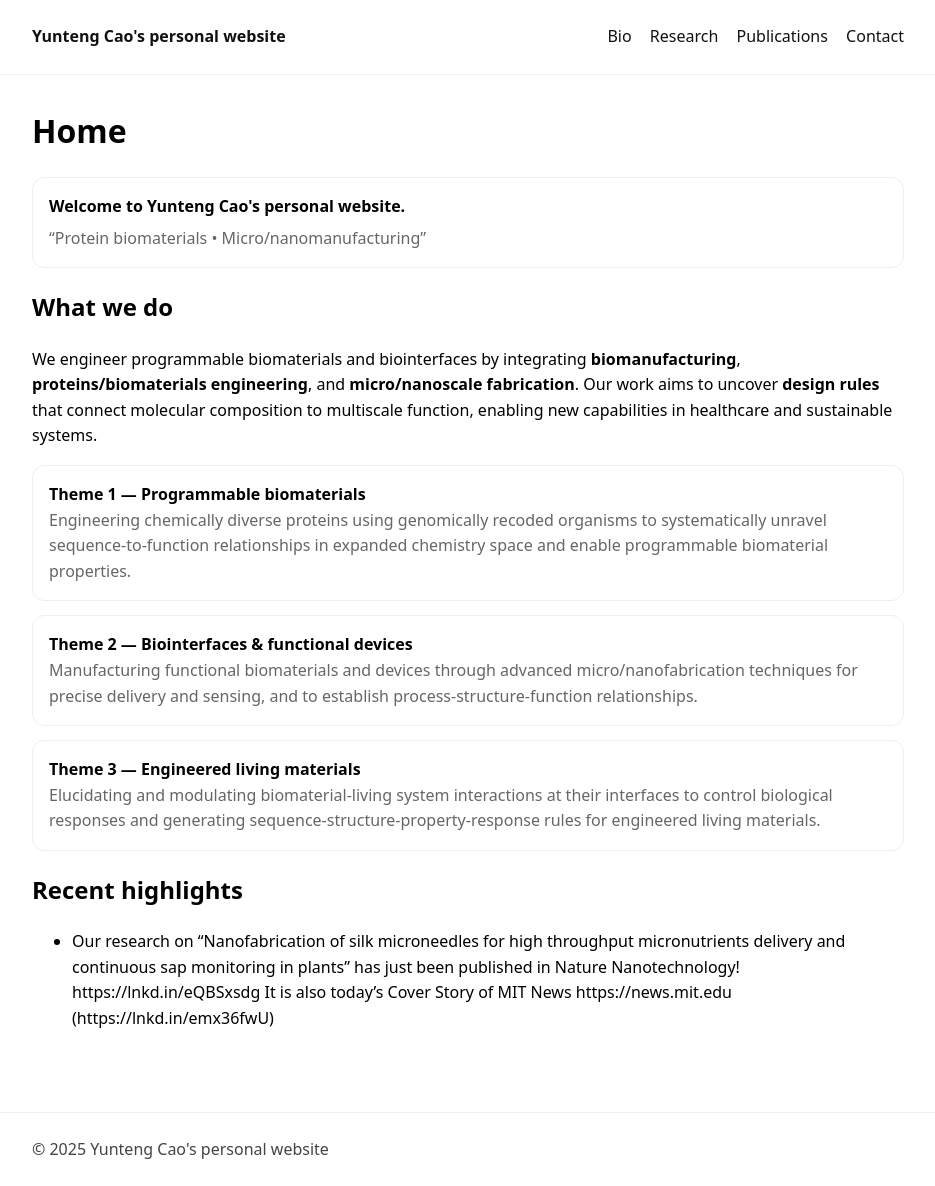
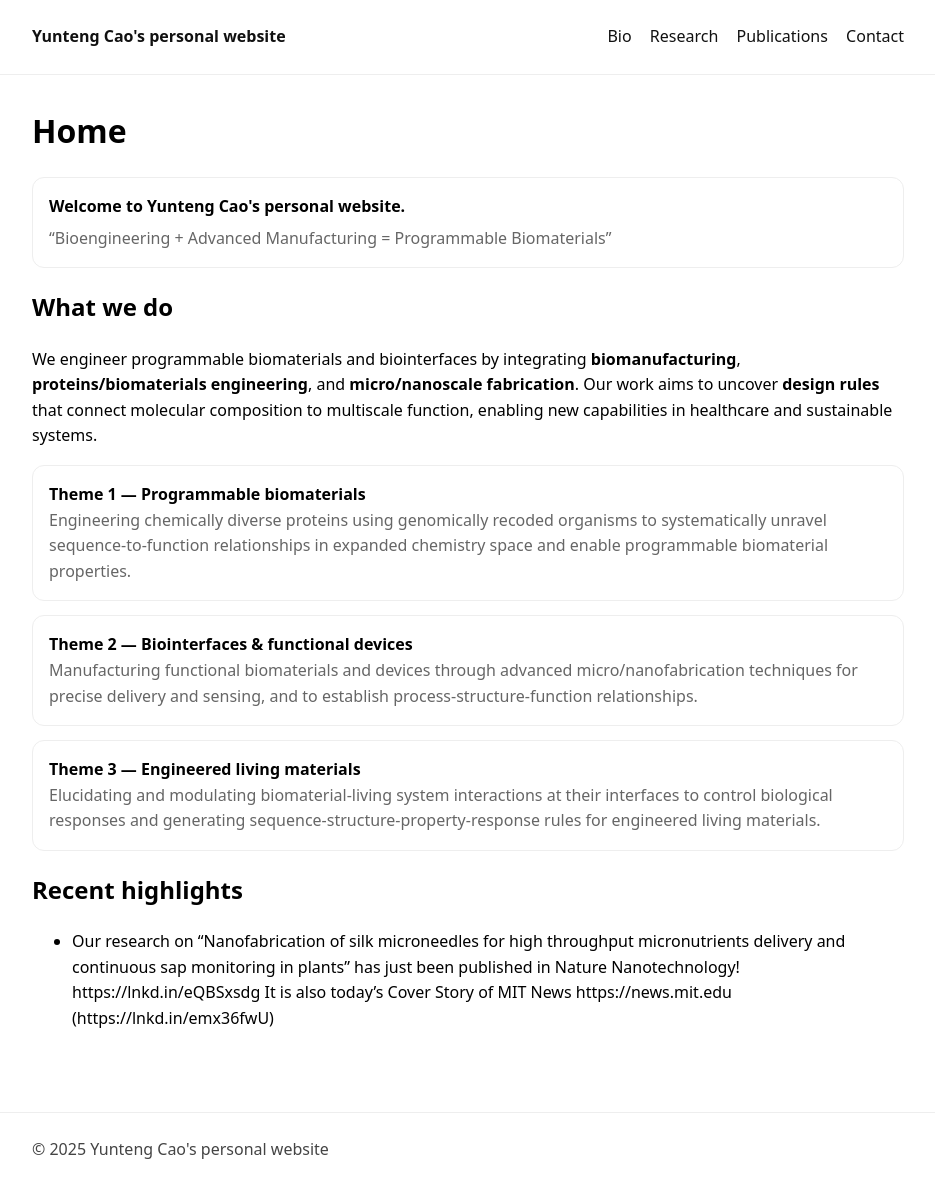
Before and after one commit to Yunteng-Cao/yunteng-cao.github.io, a Jekyll site: the page built from index.md, in a window 1280 px wide and 1186 px high. Shown: the whole window, without its empty margins (172-1107 px from the left). Built offline with Jekyll 4.4.1, drawn with Linux system fonts in a browser that asks for light colours.

Commit message:
Update _config.yml

```diff
--- a/_config.yml
+++ b/_config.yml
@@ -1,5 +1,5 @@
 title: Yunteng Cao's personal website
-tagline: “Protein biomaterials • Micro/nanomanufacturing”
+tagline: “Bioengineering + Advanced Manufacturing = Programmable Biomaterials”
 email: yunteng.cao@yale.edu
 description: >-
   Lab website describing research, publications, and contact information.
```
